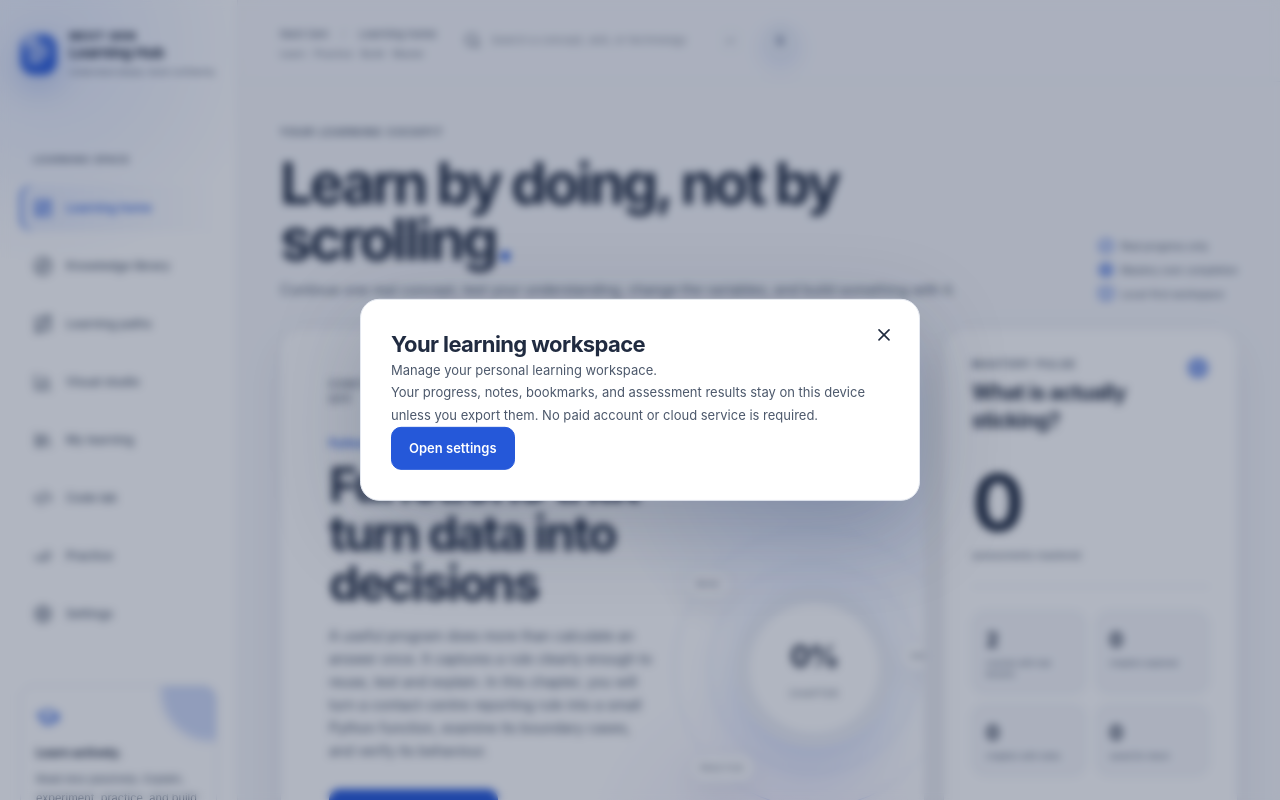
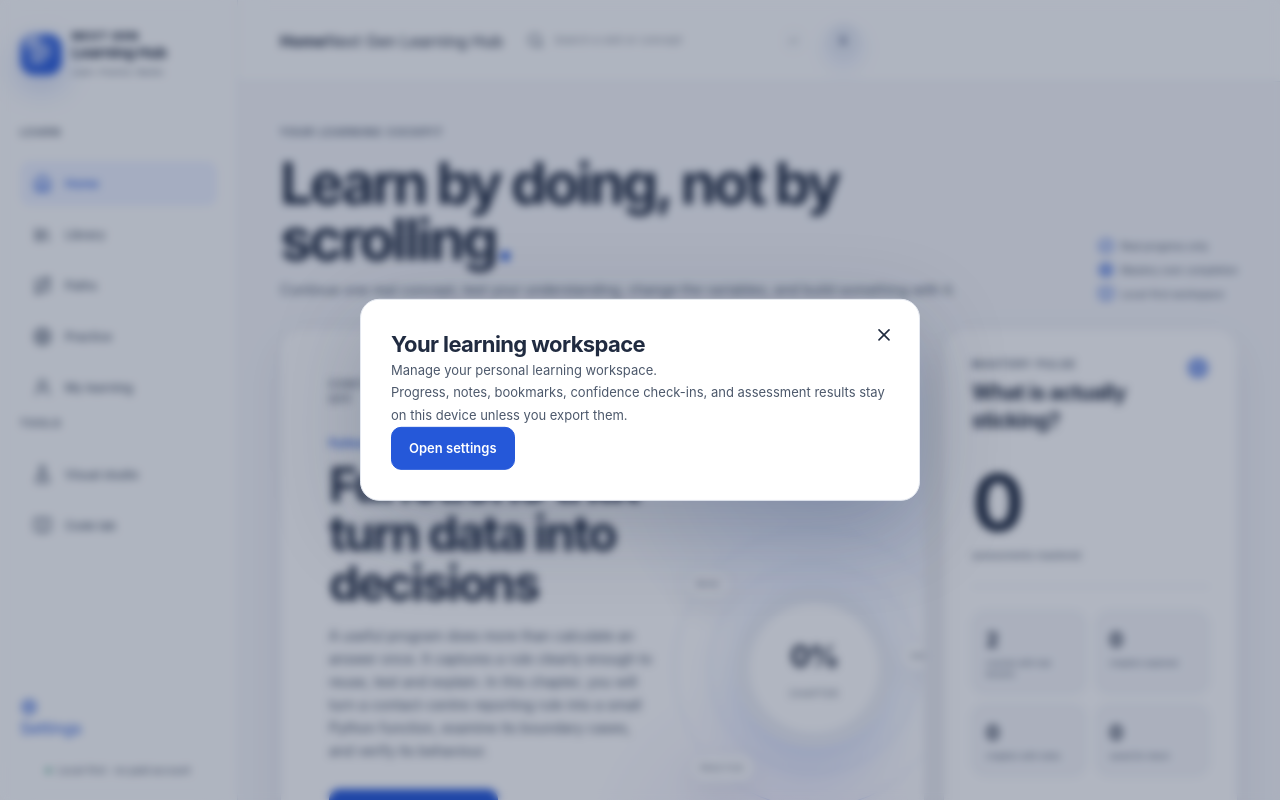
Before and after one commit to Swapnild007/Self_learning, a React (Vite) app: page / in a window 1280 px wide. Both pictures are taken after a click on the button "Open account menu". Shown: the top 800 px of the page. Built offline with nearby package versions, Linux system fonts and the light colour scheme.

Commit message:
Simplify navigation into clear learn and tools groups

```diff
--- a/src/Shell.tsx
+++ b/src/Shell.tsx
@@ -2,42 +2,43 @@ import * as Dialog from "@radix-ui/react-dialog";
 import { useEffect, useState, type ReactNode } from "react";
 import { NavLink, Link, useLocation, useNavigate } from "react-router-dom";
 import {
-  BookOpen,
-  LayoutDashboard,
-  Compass,
+  Sparkles,
+  Home,
+  Library,
   Route as RouteIcon,
-  ChartColumn,
-  Library,
-  Code2,
-  CheckCheck,
+  Target,
   Settings,
   Search,
   PanelLeftClose,
   PanelLeftOpen,
-  GraduationCap,
-  ArrowUpRight,
-  Sparkles,
+  FlaskConical,
+  BookOpen,
+  UserRound,
 } from "lucide-react";
 import { MotionConfig } from "motion/react";
 import { useStore } from "./store";
 import { Modal } from "./components/ui";
 
-const links = [
-  ["/", "Learning home", LayoutDashboard],
-  ["/catalog", "Knowledge library", Compass],
-  ["/paths", "Learning paths", RouteIcon],
-  ["/visuals", "Visual studio", ChartColumn],
-  ["/learning", "My learning", Library],
-  ["/lab", "Code lab", Code2],
-  ["/practice", "Practice", CheckCheck],
-  ["/settings", "Settings", Settings],
+const primaryLinks = [
+  ["/", "Home", Home],
+  ["/catalog", "Library", Library],
+  ["/paths", "Paths", RouteIcon],
+  ["/practice", "Practice", Target],
+  ["/learning", "My learning", UserRound],
 ] as const;
+
+const toolLinks = [
+  ["/visuals", "Visual studio", FlaskConical],
+  ["/lab", "Code lab", BookOpen],
+] as const;
+
+const allLinks = [...primaryLinks, ...toolLinks, ["/settings", "Settings", Settings] as const];
 
 export default function Shell({ children }: { children: ReactNode }) {
   const { data, storageError } = useStore();
-  const [collapsed, collapse] = useState(false);
-  const [q, search] = useState("");
-  const nav = useNavigate();
+  const [collapsed, setCollapsed] = useState(false);
+  const [query, setQuery] = useState("");
+  const navigate = useNavigate();
   const location = useLocation();
 
   useEffect(() => {
@@ -53,60 +54,64 @@ export default function Shell({ children }: { children: ReactNode }) {
   const pageName =
     (location.pathname.startsWith("/paths/")
       ? "Learning path"
-      : links.find((x) => x[0] === location.pathname)?.[1]) ||
-    "Course learning";
+      : allLinks.find(([to]) => to === location.pathname)?.[1]) ||
+    "Course";
 
   return (
     <MotionConfig reducedMotion={data.reduced ? "always" : "user"}>
       <a
         className="skip"
         href="#main"
-        onClick={(e) => {
-          e.preventDefault();
+        onClick={(event) => {
+          event.preventDefault();
           document.getElementById("main")?.focus();
         }}
       >
         Skip to content
       </a>
 
-      <div className={`app nextgen-app ${collapsed ? "collapsed" : ""}`}>
-        <aside className="sidebar nextgen-sidebar">
-          <Link to="/" className="brand nextgen-brand" aria-label="Next Gen Learning Hub home">
+      <div className={`app nextgen-app sorted-app ${collapsed ? "collapsed" : ""}`}>
+        <aside className="sidebar sorted-sidebar">
+          <Link to="/" className="brand sorted-brand" aria-label="Next Gen Learning Hub home">
             <span className="brand-mark nextgen-brand-mark">
               <Sparkles size={20} />
             </span>
             <span className="nav-label nextgen-brand-copy">
               <strong>NEXT GEN</strong>
               <span>Learning Hub</span>
-              <small>Understand deeply. Build confidently.</small>
+              <small>Learn. Practice. Master.</small>
             </span>
           </Link>
 
-          <span className="eyebrow nav-label nextgen-nav-title">LEARNING SPACE</span>
-          <nav aria-label="Main navigation">
-            {links.map(([to, label, Icon]) => (
+          <nav aria-label="Primary navigation" className="sorted-nav">
+            <span className="eyebrow nav-label sorted-nav-label">LEARN</span>
+            {primaryLinks.map(([to, label, Icon]) => (
               <NavLink key={to} to={to} end={to === "/"} title={label}>
-                <Icon size={20} />
+                <Icon size={19} />
+                <span className="nav-label">{label}</span>
+              </NavLink>
+            ))}
+
+            <span className="eyebrow nav-label sorted-nav-label tool-label">TOOLS</span>
+            {toolLinks.map(([to, label, Icon]) => (
+              <NavLink key={to} to={to} title={label}>
+                <Icon size={19} />
                 <span className="nav-label">{label}</span>
               </NavLink>
             ))}
           </nav>
 
-          <div className="sidebar-bottom nav-label">
-            <div className="quiet-card nextgen-quiet-card">
-              <GraduationCap size={24} />
-              <strong>Learn actively.</strong>
-              <p>Read less passively. Explain, experiment, practice, and build.</p>
-              <Link to="/paths">
-                Choose a learning path <ArrowUpRight size={15} />
-              </Link>
-            </div>
-            <span className="local-dot">Local-first · no account required</span>
+          <div className="sidebar-bottom nav-label sorted-sidebar-bottom">
+            <Link className="sorted-settings-link" to="/settings">
+              <Settings size={18} />
+              <span>Settings</span>
+            </Link>
+            <span className="local-dot">Local-first · no paid account</span>
           </div>
 
           <button
             className="collapse icon"
-            onClick={() => collapse(!collapsed)}
+            onClick={() => setCollapsed(!collapsed)}
             aria-label={collapsed ? "Expand sidebar" : "Collapse sidebar"}
           >
             {collapsed ? <PanelLeftOpen size={18} /> : <PanelLeftClose size={18} />}
@@ -114,27 +119,25 @@ export default function Shell({ children }: { children: ReactNode }) {
         </aside>
 
         <div className="workspace">
-          <header className="topbar nextgen-topbar">
-            <div className="nextgen-location">
-              <span className="breadcrumb">
-                Next Gen <span>/</span> {pageName}
-              </span>
-              <small>Learn · Practice · Build · Master</small>
+          <header className="topbar sorted-topbar">
+            <div className="sorted-page-label">
+              <strong>{pageName}</strong>
+              <span>Next Gen Learning Hub</span>
             </div>
 
             <form
-              className="global-search"
-              onSubmit={(e) => {
-                e.preventDefault();
-                nav(`/catalog?q=${encodeURIComponent(q)}`);
+              className="global-search sorted-search"
+              onSubmit={(event) => {
+                event.preventDefault();
+                navigate(`/catalog?q=${encodeURIComponent(query)}`);
               }}
             >
               <Search size={17} />
               <input
                 aria-label="Search all courses"
-                placeholder="Search a concept, skill, or technology"
-                value={q}
-                onChange={(e) => search(e.target.value)}
+                placeholder="Search a skill or concept"
+                value={query}
+                onChange={(event) => setQuery(event.target.value)}
               />
               <kbd>↵</kbd>
             </form>
@@ -148,9 +151,8 @@ export default function Shell({ children }: { children: ReactNode }) {
               }
             >
               <p>
-                Your progress, notes, bookmarks, and assessment results stay on this
-                device unless you export them. No paid account or cloud service is
-                required.
+                Progress, notes, bookmarks, confidence check-ins, and assessment
+                results stay on this device unless you export them.
               </p>
               <Dialog.Close asChild>
                 <Link className="button primary" to="/settings">
@@ -160,20 +162,16 @@ export default function Shell({ children }: { children: ReactNode }) {
             </Modal>
           </header>
 
-          {storageError && (
-            <p role="alert" className="storage-error">
-              {storageError}
-            </p>
-          )}
+          {storageError && <p role="alert" className="storage-error">{storageError}</p>}
 
           <main id="main" tabIndex={-1}>
             {children}
           </main>
 
-          <footer className="nextgen-footer">
+          <footer className="nextgen-footer sorted-footer">
             <span><BookOpen size={15} /> NEXT GEN LEARNING HUB</span>
-            <span>Built for active learning, not content scrolling.</span>
-            <Link to="/settings">Local learning data</Link>
+            <span>Learning evidence over content consumption.</span>
+            <Link to="/settings">Local data</Link>
           </footer>
         </div>
       </div>
```
